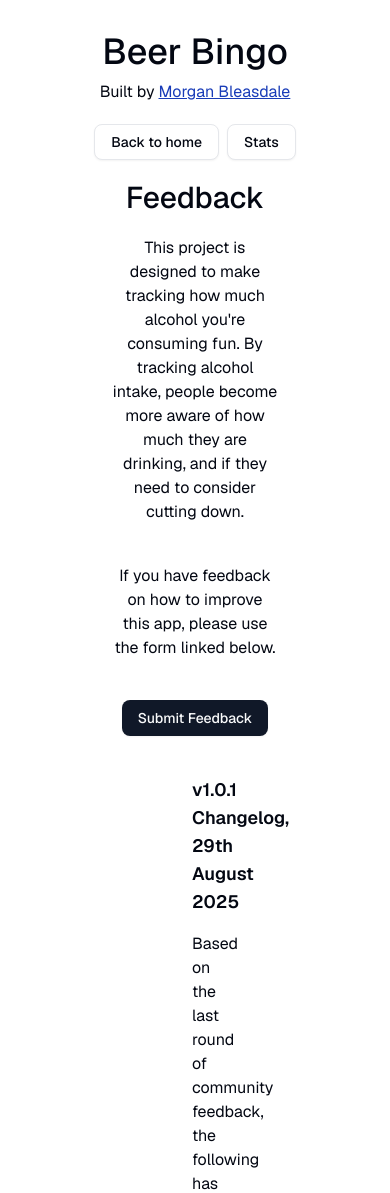
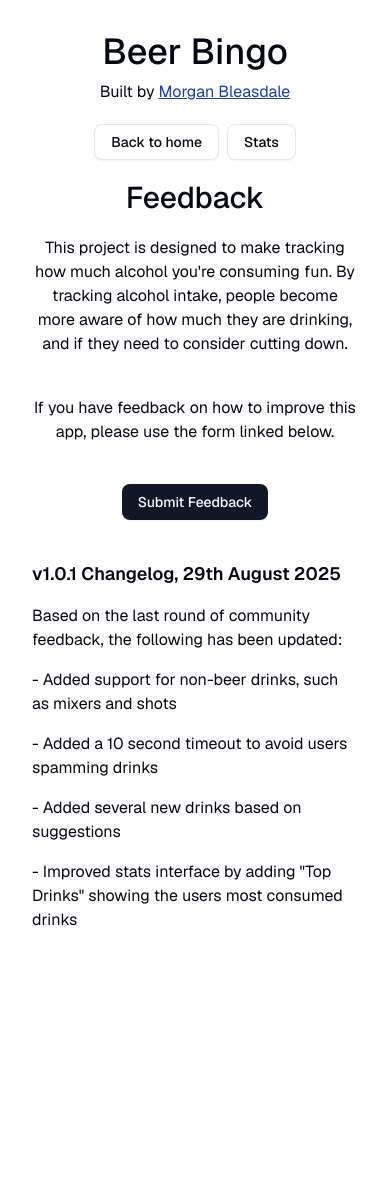
Before and after one commit to m-bleasdale/beer-bingo, a Next.js app: page /feedback in a window 390 px wide. Shown: the top 1193 px of the page. After the commit the page ends 1012 px from the top, so only its background shows below. Built offline with nearby package versions, Linux system fonts and the light colour scheme.

Commit message:
feedback responsiveness 2

```diff
--- a/src/app/feedback/page.tsx
+++ b/src/app/feedback/page.tsx
@@ -18,14 +18,14 @@ export default function Page () {
 
             <h2 className="text-3xl font-medium">Feedback</h2>
 
-            <div className="flex flex-col w-full px-20 lg:w-200 gap-10 items-center">
+            <div className="flex flex-col w-full lg:w-200 gap-10 items-center">
                 <p className="text-md text-center">This project is designed to make tracking how much alcohol you're consuming fun. By tracking alcohol intake, people become more aware of how much they are drinking, and if they need to consider cutting down.</p>
                 <p className="text-md text-center">If you have feedback on how to improve this app, please use the form linked below.</p>
                 <a href="https://forms.gle/jbs9k1SFkK113Gwu5">
                     <Button>Submit Feedback</Button>
                 </a>
 
-                <div className="flex flex-col w-full px-20 lg:w-200 gap-4">
+                <div className="flex flex-col w-full lg:w-200 gap-4">
                     <h2 className="text-lg font-semibold">v1.0.1 Changelog, 29th August 2025</h2>
                     <p className="text-md">Based on the last round of community feedback, the following has been updated:</p>
                     <p className="text-md">- Added support for non-beer drinks, such as mixers and shots</p>
```
